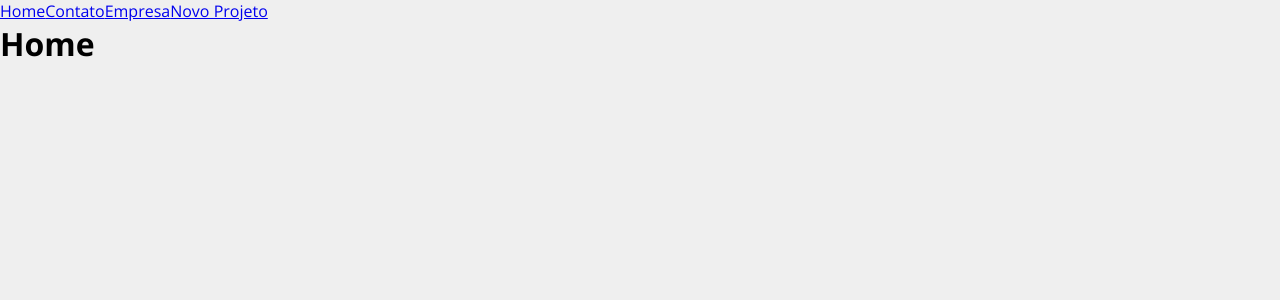
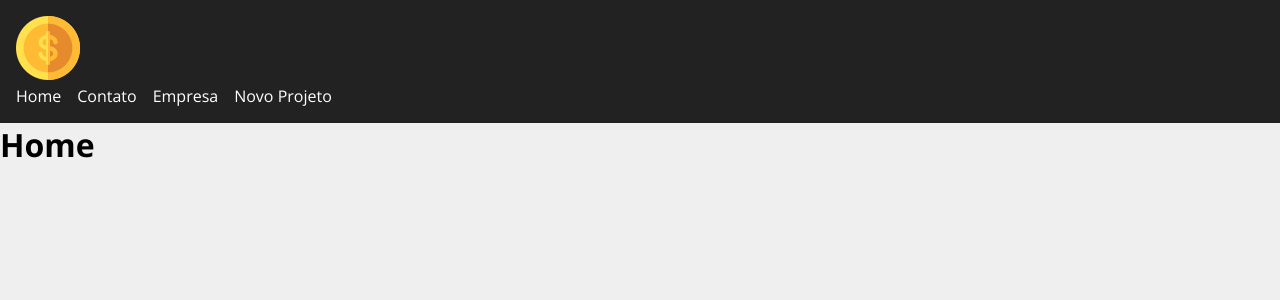
Before and after one commit to RonaldAlexMartins/costs, a React (Create React App) app: page / in a window 1280 px wide. Shown: the top 300 px of the page. Built offline with nearby package versions, Linux system fonts and the light colour scheme.

Commit message:
construção do navbar

```diff
--- a/src/App.js
+++ b/src/App.js
@@ -7,6 +7,7 @@ import NewProject from './components/pages/NewProject'
 import Container from './components/layout/Container'
 import Navbar from './components/layout/Navbar'
 import Footer from './components/layout/Footer'
+import projects from './components/pages/projects'
 
 function App() {
   return (
--- a/src/components/layout/Navbar.js
+++ b/src/components/layout/Navbar.js
@@ -5,13 +5,16 @@ import styles from './Navbar.module.css'
 import logo from '../../img/costs_logo.png'
 
 function Navbar() {
-    return(
-        <nav>
+    return (
+        <nav class={styles.navbar}>
             <Container>
-                <Link to="/">Home</Link>
-                <Link to="/contact">Contato</Link>
-                <Link to="/company">Empresa</Link>
-                <Link to="/newproject">Novo Projeto</Link>
+                <Link to="/"><img src={logo} alt="Costs" /></Link>
+                <ul class={styles.list}>
+                    <li class={styles.item}><Link to="/">Home</Link></li>
+                    <li class={styles.item}><Link to="/contact">Contato</Link></li>
+                    <li class={styles.item}><Link to="/company">Empresa</Link></li>
+                    <li class={styles.item}><Link to="/newproject">Novo Projeto</Link></li>
+                </ul>
             </Container>
         </nav>
     )
--- a/src/components/layout/Navbar.module.css
+++ b/src/components/layout/Navbar.module.css
@@ -0,0 +1,27 @@
+.navbar{
+    display: flex;
+    justify-content: space-between;
+    background-color: #222;
+    padding: 1em;
+
+}
+.list{
+    display: flex;
+    list-style: none;
+    align-items: center;
+}
+
+.item{
+    margin-right: 1em;
+}
+
+.item a{
+    color: #fff;
+    text-decoration: none;
+
+}
+
+.item a:hover {
+    color: #ffbb33;
+
+}
--- /dev/null
+++ b/src/components/pages/projects.js
@@ -0,0 +1,6 @@
+
+function projects(){
+    return <h1>projects</h1>
+}
+
+export default projects
```
